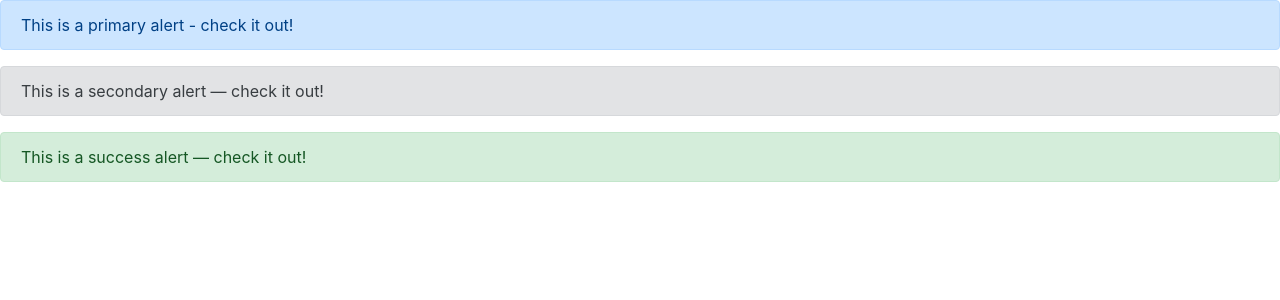
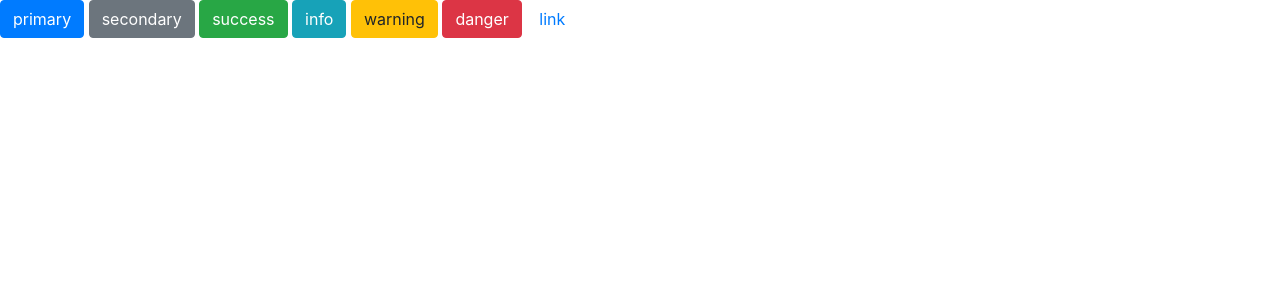
Before and after one commit to diasayusavitri/Praktikum-React.js, a React (Create React App) app: page / in a window 1280 px wide. Shown: the top 300 px of the page. Built offline with nearby package versions, Linux system fonts and the light colour scheme.

Commit message:
Berhasil menggunakan Button

```diff
--- a/src/Component/Class/BootstrapComp.jsx
+++ b/src/Component/Class/BootstrapComp.jsx
@@ -1,5 +1,5 @@
 import React, { Component } from 'react'
-import { Alert } from 'reactstrap';
+import { Alert, Button } from 'reactstrap';
 
 class Bootstrap extends Component {
     constructor(props) {
@@ -12,17 +12,17 @@
 
         render () {
         return (
+
         <div>
-            <Alert color="primary">
-                This is a primary alert - check it out!
-            </Alert>
-            <Alert color="secondary">
-        This is a secondary alert — check it out!
-      </Alert>
-      <Alert color="success">
-        This is a success alert — check it out!
-      </Alert>
+             <Button color="primary">primary</Button>{' '}
+             <Button color="secondary">secondary</Button>{' '}
+             <Button color="success">success</Button>{' '}
+             <Button color="info">info</Button>{' '}
+             <Button color="warning">warning</Button>{' '}
+             <Button color="danger">danger</Button>{' '}
+             <Button color="link">link</Button>
         </div>
+
         )
     }
 }
```
